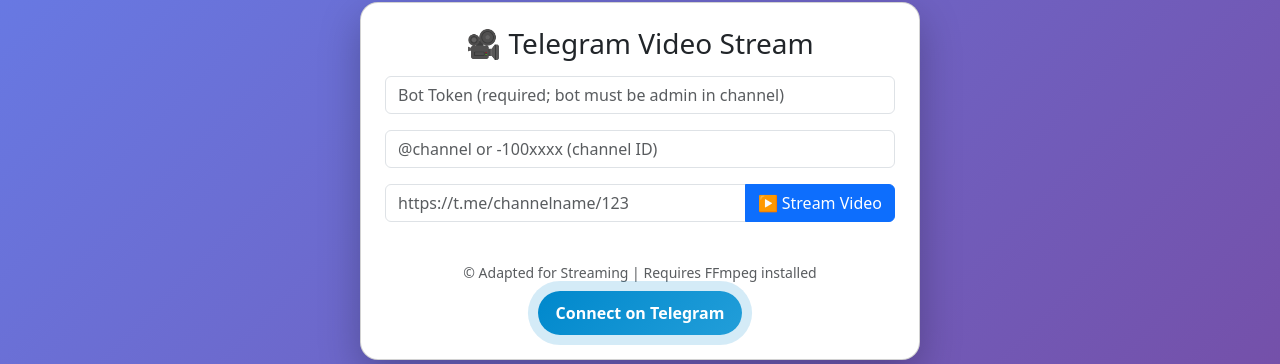
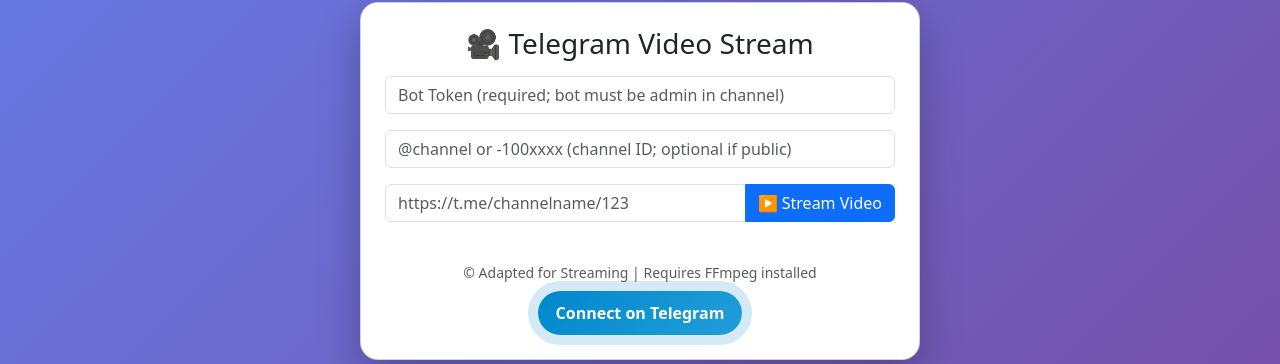
Before and after one commit to mhdashikofficial/File-to-link, a Flask app: page / in a window 1280 px wide. Shown: the part 219-583 px from the top of the page. Run offline with Flask 3, Linux system fonts and the light colour scheme; parts of the project's set-up code (start-up, migrations or seed data) failed here and were passed over.

Commit message:
Update index.html

```diff
--- a/templates/index.html
+++ b/templates/index.html
@@ -47,9 +47,15 @@
 {% if message %}
 <div class="alert alert-{{ message_type }}">{{ message }}</div>
 {% endif %}
+{% if api_error %}
+<div class="alert alert-warning">
+    <strong>Debug Info:</strong> {{ api_error }}
+    <br><small>Check server logs for full API responses (e.g., ForwardMessage/GetFile JSON).</small>
+</div>
+{% endif %}
 <form method="POST">
     <input class="form-control mb-3" name="bot_token" placeholder="Bot Token (required; bot must be admin in channel)" required>
-    <input class="form-control mb-3" name="chat_id" placeholder="@channel or -100xxxx (channel ID)">
+    <input class="form-control mb-3" name="chat_id" placeholder="@channel or -100xxxx (channel ID; optional if public)">
     <div class="input-group mb-3">
         <input class="form-control" name="telegram_link" placeholder="https://t.me/channelname/123" required>
         <button class="btn btn-primary" type="submit">▶️ Stream Video</button>
```
